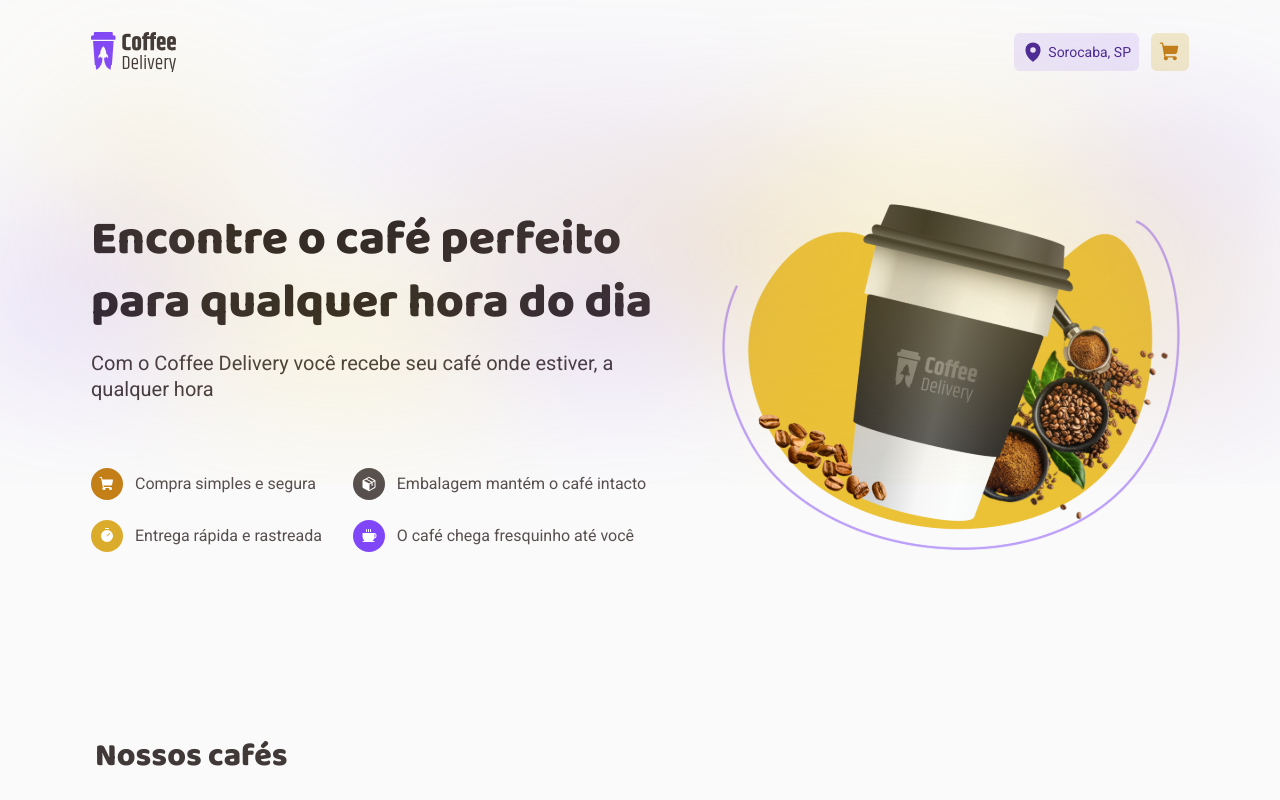
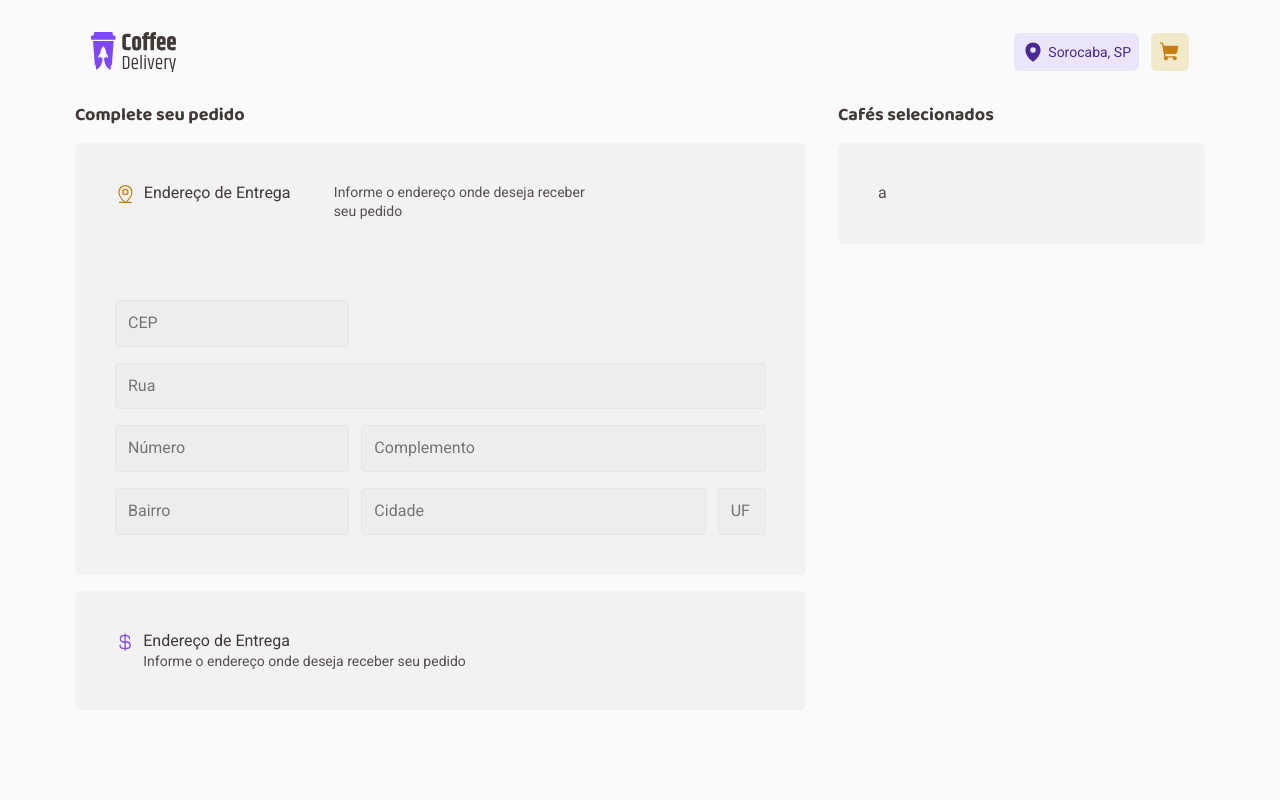
Before and after one commit to reciokaue/coffe-delivery, a React (Vite) app: page /cart in a window 1280 px wide. Shown: the top 800 px of the page. Built offline with nearby package versions, Linux system fonts and the light colour scheme.

Commit message:
cart inputs

```diff
--- a/src/main.tsx
+++ b/src/main.tsx
@@ -4,6 +4,7 @@
 import { createBrowserRouter, RouterProvider } from 'react-router-dom'
 import { Home } from './pages/Home/index.tsx'
 import { App } from './App.tsx'
+import { Cart } from './pages/Cart/index.tsx'
 
 const router = createBrowserRouter([
   {
@@ -11,7 +12,7 @@
     element: <App />,
     children: [
       { path: '/', element: <Home /> },
-      { path: '/cart', element: <Home /> },
+      { path: '/cart', element: <Cart /> },
       { path: '/order/:orderId/success', element: <Home /> },
     ],
   },
--- /dev/null
+++ b/src/pages/Cart/index.tsx
@@ -0,0 +1,50 @@
+import { CurrencyDollar, MapPinLine } from 'phosphor-react'
+import {
+  Header,
+  PaymentFooter,
+  CartSide,
+  AddressContainer,
+  CartContainer,
+  Input,
+} from './styles'
+
+export function Cart() {
+  return (
+    <CartContainer>
+      <div>
+        <h2>Complete seu pedido</h2>
+        <AddressContainer>
+          <Header>
+            <MapPinLine size={22} />
+            <div>
+              <h1>Endereço de Entrega</h1>
+              <p>Informe o endereço onde deseja receber seu pedido</p>
+            </div>
+          </Header>
+          <div>
+            <Input id="CEP" type="text" placeholder="CEP" />
+            <Input id="RUA" type="text" placeholder="Rua" />
+            <Input id="NUM" type="text" placeholder="Número" />
+            <Input id="COM" type="text" placeholder="Complemento" />
+            <Input id="BAI" type="text" placeholder="Bairro" />
+            <Input id="CITY" type="text" placeholder="Cidade" />
+            <Input id="UF" type="text" placeholder="UF" />
+          </div>
+        </AddressContainer>
+        <PaymentFooter>
+          <Header>
+            <CurrencyDollar size={22} />
+            <div>
+              <h1>Endereço de Entrega</h1>
+              <p>Informe o endereço onde deseja receber seu pedido</p>
+            </div>
+          </Header>
+        </PaymentFooter>
+      </div>
+      <div>
+        <h2>Cafés selecionados</h2>
+        <CartSide>a</CartSide>
+      </div>
+    </CartContainer>
+  )
+}
--- /dev/null
+++ b/src/pages/Cart/styles.ts
@@ -0,0 +1,110 @@
+import styled from 'styled-components'
+import { fonts } from '../../styles/fonts'
+
+export const CartContainer = styled.div`
+  display: flex;
+  width: 100%;
+  gap: 2rem;
+
+  div {
+    display: flex;
+    flex-direction: column;
+    width: 100%;
+
+    h2 {
+      color: ${(props) => props.theme['base-subtitle']};
+      ${fonts.titleXS}
+    }
+  }
+
+  section,
+  footer,
+  aside {
+    display: flex;
+    flex-direction: column;
+    align-items: flex-start;
+
+    gap: 2rem;
+    padding: 2.5rem;
+
+    border-radius: 6px;
+    background: ${(props) => props.theme['base-card']};
+    margin-top: 1rem;
+  }
+`
+export const Header = styled.header`
+  display: flex;
+  gap: 0.5rem;
+
+  div {
+    display: flex;
+    flex-direction: column;
+
+    h1 {
+      color: ${(props) => props.theme['base-subtitle']};
+      ${fonts.textM}
+    }
+    p {
+      color: ${(props) => props.theme['base-text']};
+      ${fonts.textS}
+    }
+  }
+`
+export const AddressContainer = styled.section`
+  header > svg {
+    color: ${(props) => props.theme['yellow-dark']};
+  }
+
+  div:last-child {
+    display: grid;
+    row-gap: 16px;
+    column-gap: 12px;
+    grid-template-columns: 36% 1fr 7.43%;
+
+    grid-template-areas:
+      'CEP span span'
+      'RUA RUA RUA'
+      'NUM COM COM'
+      'BAI CITY UF';
+  }
+`
+export const PaymentFooter = styled.footer`
+  header > svg {
+    color: ${(props) => props.theme.purple};
+  }
+`
+export const CartSide = styled.aside`
+  display: flex;
+  width: 100%;
+`
+
+export const Input = styled.input`
+  display: flex;
+  padding: 12px;
+
+  border-radius: 4px;
+  border: 1px solid ${(props) => props.theme['base-button']};
+  background: ${(props) => props.theme['base-input']};
+
+  &#CEP {
+    grid-area: CEP;
+  }
+  &#RUA {
+    grid-area: RUA;
+  }
+  &#NUM {
+    grid-area: NUM;
+  }
+  &#COM {
+    grid-area: COM;
+  }
+  &#BAI {
+    grid-area: BAI;
+  }
+  &#CITY {
+    grid-area: CITY;
+  }
+  &#UF {
+    grid-area: UF;
+  }
+`
```
